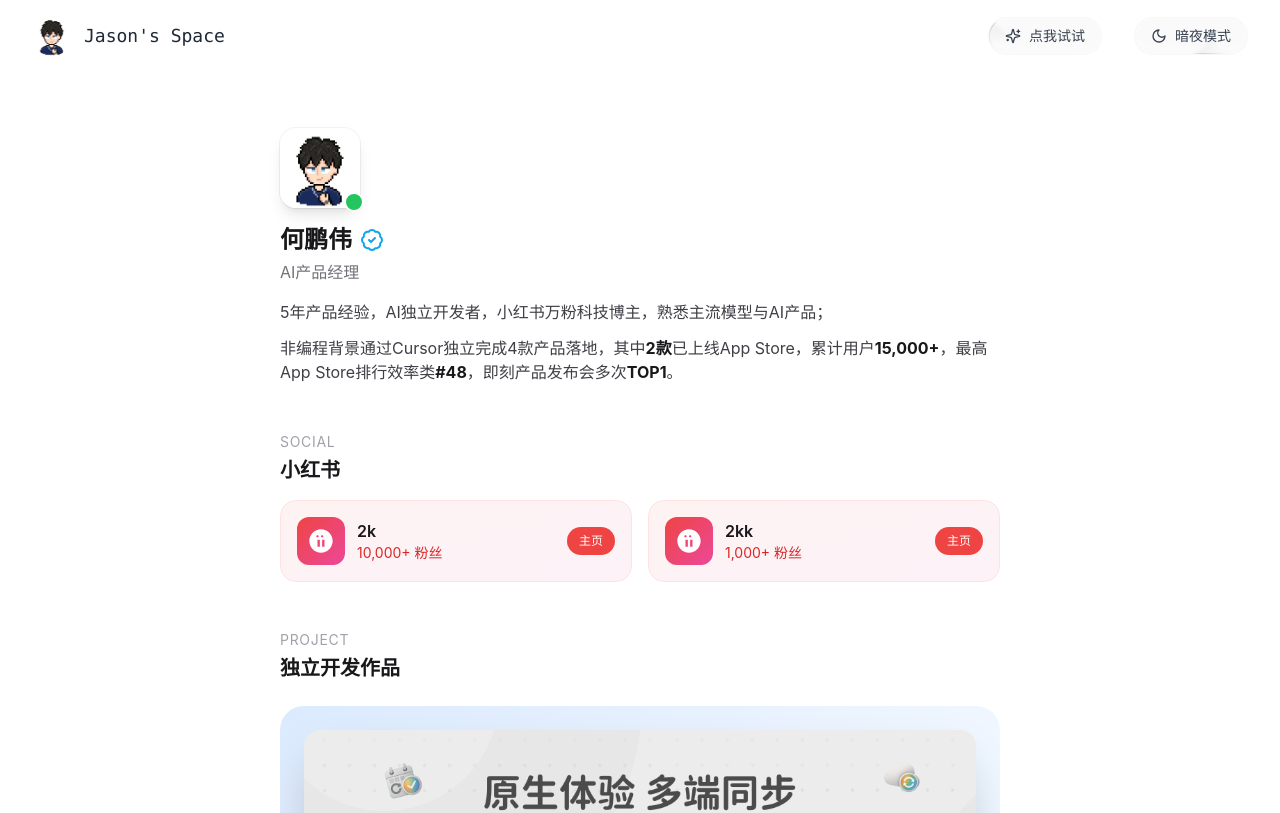
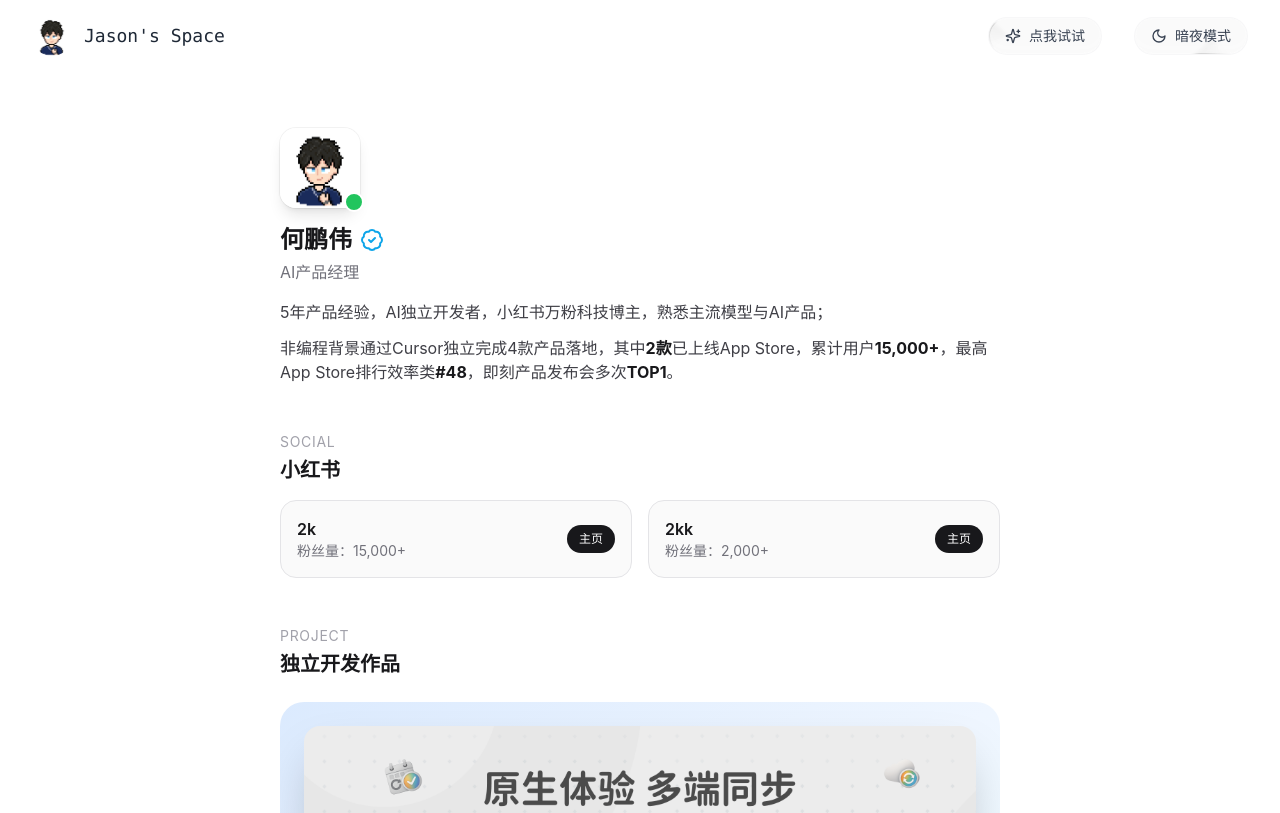
Before and after one commit to jason2kkk/Jason-Space, a React (Create React App) app: page / in a window 1280 px wide. Shown: the top 813 px of the page. Built offline with nearby package versions, Linux system fonts and the light colour scheme.

Commit message:
style: 小红书卡片改为简洁风格 - 去掉红色改用灰色系 - 移除图标 - 更新粉丝量数据

```diff
--- a/src/components/sections/hero-section.js
+++ b/src/components/sections/hero-section.js
@@ -79,34 +79,27 @@
       whileHover={{ scale: 1.02 }}
       whileTap={{ scale: 0.98 }}
       className={cn(
-        "flex-1 min-w-0 flex items-center gap-3 p-3 sm:p-4 rounded-2xl",
-        "bg-gradient-to-br from-red-50 to-pink-50 dark:from-red-900/20 dark:to-pink-900/20",
-        "border border-red-100 dark:border-red-800/30",
-        "hover:shadow-md transition-all duration-200"
+        "flex-1 min-w-0 flex items-center justify-between gap-3 p-3 sm:p-4 rounded-2xl",
+        "bg-zinc-50 dark:bg-zinc-800/50",
+        "border border-zinc-200 dark:border-zinc-700/50",
+        "hover:shadow-md hover:border-zinc-300 dark:hover:border-zinc-600 transition-all duration-200"
       )}
     >
-      {/* 小红书 Logo */}
-      <div className="w-10 h-10 sm:w-12 sm:h-12 rounded-xl bg-gradient-to-br from-red-500 to-pink-500 flex items-center justify-center shrink-0">
-        <svg className="w-6 h-6 sm:w-7 sm:h-7 text-white" viewBox="0 0 24 24" fill="currentColor">
-          <path d="M12 2C6.48 2 2 6.48 2 12s4.48 10 10 10 10-4.48 10-10S17.52 2 12 2zm-1 15h-2v-6h2v6zm4 0h-2v-6h2v6zm-2-8c-.55 0-1-.45-1-1s.45-1 1-1 1 .45 1 1-.45 1-1 1zm-4 0c-.55 0-1-.45-1-1s.45-1 1-1 1 .45 1 1-.45 1-1 1z"/>
-        </svg>
-      </div>
-
       {/* 信息 */}
       <div className="flex-1 min-w-0">
         <p className="text-sm sm:text-base font-semibold text-zinc-900 dark:text-zinc-100 truncate">
           {name}
         </p>
-        <p className="text-xs sm:text-sm text-red-600 dark:text-red-400">
-          {followers} {lang === 'zh' ? '粉丝' : 'followers'}
+        <p className="text-xs sm:text-sm text-zinc-500 dark:text-zinc-400">
+          {lang === 'zh' ? '粉丝量：' : 'Followers: '}{followers}
         </p>
       </div>
 
       {/* 跳转按钮 */}
       <div className={cn(
         "px-3 py-1.5 rounded-full text-xs font-medium shrink-0",
-        "bg-red-500 text-white",
-        "hover:bg-red-600 transition-colors"
+        "bg-zinc-900 text-white dark:bg-white dark:text-zinc-900",
+        "hover:opacity-80 transition-opacity"
       )}>
         {lang === 'zh' ? '主页' : 'Profile'}
       </div>
@@ -367,13 +360,13 @@
           <div className="flex gap-3 sm:gap-4">
             <XiaohongshuCard
               name="2k"
-              followers="10,000+"
+              followers="15,000+"
               href="https://xhslink.com/m/dP5NFoP6Wn"
               lang={lang}
             />
             <XiaohongshuCard
               name="2kk"
-              followers="1,000+"
+              followers="2,000+"
               href="https://xhslink.com/m/6cQte1ftsiI"
               lang={lang}
             />
```
